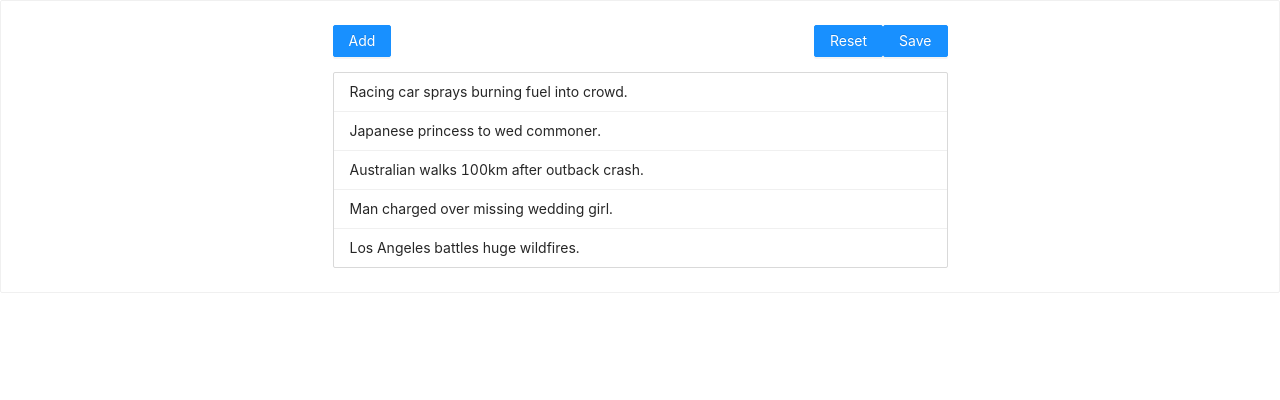
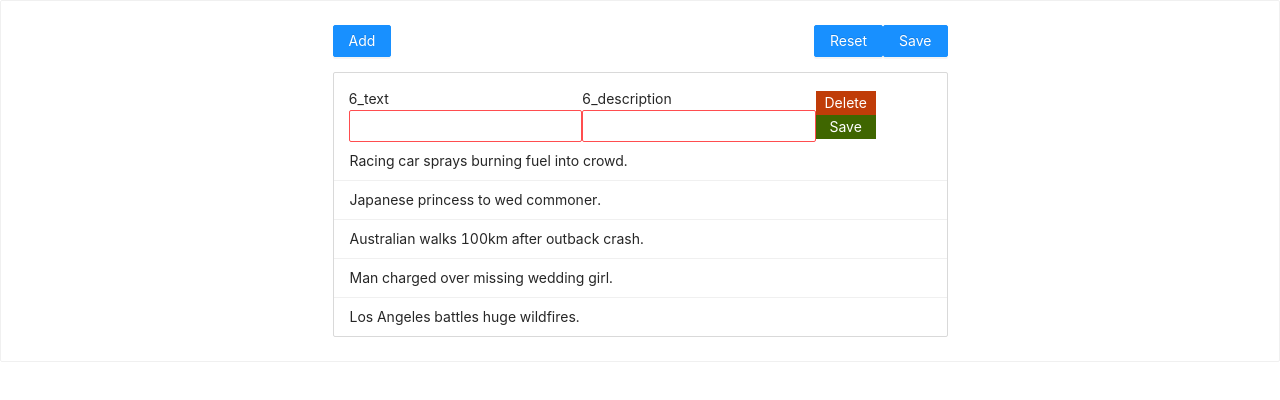
Before and after one commit to gorushkin/form_context, a React (Create React App) app: page / in a window 1280 px wide. Shown: the top 400 px of the page. Built offline with nearby package versions, Linux system fonts and the light colour scheme.

Commit message:
it works

```diff
--- a/src/App.js
+++ b/src/App.js
@@ -2,9 +2,9 @@ import './App.css';
 import { Divider, List, Typography, Card, Row, Col, Button, Form, Input } from 'antd';
 import { useStore } from './useStore';
 import { MInput } from './input';
-import { TestInput } from './testInput';
 import StoreProvider from './context';
 import { useEffect } from 'react';
+import { useForm } from './useForm';
 
 const dataSource = [
   { text: 'Racing car sprays burning fuel into crowd.' },
@@ -15,23 +15,29 @@ const dataSource = [
 ];
 
 const App = () => {
-  const { data, addRow, deleteRow, form, submitRow, resetForm } = useStore({
+  const { data, addRow, deleteRow } = useStore({
     dataSource,
     defaultPropertiesValues: { isClosed: false },
   });
 
+  const { form } = useForm();
+
   const handleAddClick = () => addRow();
 
-  const handleClickSave = (index) => {
-    submitRow(index);
+  const handleReset = (index) => {
+    form.resetForm();
   };
 
   const handleSubmitForm = (values) => {
     // console.log('value: ', values);
   };
 
+  const handleClickSave = (index) => {
+    console.log(index);
+  };
+
   useEffect(() => {
-    // addRow();
+    addRow();
   }, []);
 
   return (
@@ -42,7 +48,7 @@ const App = () => {
             Add
           </Button>
           <div>
-            <Button onClick={resetForm} type='primary'>
+            <Button onClick={handleReset} type='primary'>
               Reset
             </Button>
             <Button form='form' htmlType='submit' type='primary'>
@@ -53,7 +59,7 @@ const App = () => {
       </Row>
       <Row>
         <Col span={12} offset={6}>
-          <StoreProvider onFinish={handleSubmitForm} form={form}>
+          <StoreProvider form={form} onFinish={handleSubmitForm}>
             <List
               size='small'
               bordered
@@ -64,7 +70,7 @@ const App = () => {
                 return (
                   <Col className='input_wrapper'>
                     <MInput name='text' rowIndex={item.index} />
-                    {/* <TestInput name='text' rowIndex={item.index} /> */}
+                    <MInput name='description' rowIndex={item.index} />
                     <div>
                       <button
                         onClick={() => deleteRow(item.index)}
--- a/src/context.js
+++ b/src/context.js
@@ -1,15 +1,4 @@
-import {
-  createContext,
-  useCallback,
-  useContext,
-  useMemo,
-  useState,
-  useImperativeHandle,
-  forwardRef,
-  memo,
-  useRef,
-  useEffect,
-} from 'react';
+import { createContext, useContext, useMemo, useImperativeHandle, forwardRef, memo } from 'react';
 
 const StoreContext = createContext({});
 export const useStoreContext = () => useContext(StoreContext);
@@ -17,41 +6,32 @@ export const useStoreContext = () => useContext(StoreContext);
 const StoreProvider = forwardRef(({ children, form }, ref) => {
   useImperativeHandle(ref, () => ({
     handleSave: () => {
-      // fields.current.forEach((item) => {
-      //   refs.current[item].current.validateTrigger();
-      // });
+      console.log('handleSave');
     },
 
-    handleReset: () => {
-      // fields.current.forEach((item) => {
-      //   refs.current[item].current.onFormReset();
-      // });
-    },
+    handleReset: () => {},
 
     handleSetValue: (values) => {
-      form.fields.current.forEach((item) => {
-        console.log(values[item]);
-        console.log(item);
-        // refs.current[item].current.onSetValues(values[item]);
-      });
+      console.log('handleSetValue');
     },
     handleSubmitRow: (values, index) => {
-      console.log('index: ', index);
-      console.log('values: ', values);
+      console.log('handleSubmitRow');
     },
   }));
 
-  const contextValue = useMemo(() => ({ form }), [, form]);
+  const contextValue = useMemo(() => ({ form }), [form]);
 
   return <StoreContext.Provider value={contextValue}>{children}</StoreContext.Provider>;
 });
 
-const StoreWrapper = ({ children, form, onFinish }) => {
+const StoreWrapper = ({ children, onFinish, form }) => {
+
   const submitHandler = (e) => {
     e.preventDefault();
     const values = form.getValues();
-    form.finishForm();
-    onFinish(values);
+    console.log('values: ', values);
+    // form.finishForm();
+    // onFinish(values);
   };
 
   return (
--- a/src/input.js
+++ b/src/input.js
@@ -1,87 +1,35 @@
 import { Form, Input } from 'antd';
-import {
-  useEffect,
-  useState,
-  forwardRef,
-  useImperativeHandle,
-  createRef,
-  useRef,
-  memo,
-  useLayoutEffect,
-} from 'react';
+import { useEffect, useState, memo } from 'react';
 import { useStoreContext } from './context';
 
-export const InnerInput = forwardRef(({ handleChange, name }, ref) => {
+export const MInput = memo(({ name, rowIndex }) => {
+  const fieldName = `${rowIndex}_${name}`;
+
+  const { form } = useStoreContext();
   const [value, setValue] = useState('');
-
-  const isFieldTouched = useRef(false);
-
   const [isValid, setIsValid] = useState(true);
 
-  useImperativeHandle(ref, () => ({
-    validateTrigger: () => setIsValid(!!value),
-    onFormReset: () => {
-      setIsValid(true);
-      setValue('');
-      isFieldTouched.current = false;
-    },
-    onSetValues: (value) => {
-      console.log('name: ', name);
-      console.log('value: ', value);
-      setValue(value);
-      // console.log(value);
-      // console.log(name, ':', value);
-      // setValue(name)
-      // if (values[name]) {
-      //   console.log(name);
-      //   console.log(values);
-      // }
-      // setIsValid(true);
-      // isFieldTouched.current = false;
-      // if (values[name]) {
-      //   console.log(name);
-      //   console.log(values[name]);
-      //   setValue(values[name]);
-      // }
-    },
-  }));
+  useEffect(() => {
+    setIsValid(!!value);
+  }, [value]);
 
   useEffect(() => {
-    if (isFieldTouched.current) setIsValid(!!value);
-  }, [value]);
+    setValue(form.getValue(fieldName));
+  }, [form, fieldName]);
+
+  useEffect(() => {}, [value]);
 
   const onChange = ({ target: { value, name } }) => {
-    handleChange({ name, value });
-    isFieldTouched.current = true;
     setValue(value);
+    form.handleChange({ value, name });
   };
 
   return (
     <div>
-      <span>{name}</span>
+      <span>{fieldName}</span>
       <Form.Item validateStatus={isValid ? 'success' : 'error'} className='form_item'>
-        <Input name={name} onChange={onChange} value={value} />
+        <Input value={value} name={fieldName} onChange={onChange} />
       </Form.Item>
     </div>
   );
 });
-
-export const MInput = memo(({ name, rowIndex }) => {
-  const ref = createRef();
-
-  const { form } = useStoreContext();
-  const fieldName = `${rowIndex}_${name}`;
-
-  form.setRef(fieldName, ref);
-  form.addField(fieldName);
-
-  // useEffect(() => {
-  //   if (form) {
-
-  //     return () => form.removeField(fieldName);
-  //   }
-  // }, [form, fieldName]);
-
-
-  return <InnerInput name={fieldName} handleChange={form.handleChange} ref={ref} />;
-});
--- /dev/null
+++ b/src/useForm.js
@@ -0,0 +1,53 @@
+import { useEffect, useState, useCallback, useRef } from 'react';
+
+export const useForm = () => {
+  const formRef = useRef();
+  const values = useRef({});
+
+  const finishForm = useCallback(() => {
+    formRef.current.handleSave();
+  }, []);
+
+  const resetForm = useCallback(() => {
+    formRef.current.handleReset();
+  }, []);
+
+  const submitRow = useCallback((index) => {
+    formRef.current.handleSubmitRow(values.current, index);
+  }, []);
+
+  const setValues = useCallback(() => {
+    formRef.current.handleSetValue(values.current);
+  }, []);
+
+  const handleChange = useCallback(
+    ({ value, name }) => {
+      values.current = { ...values.current, [name]: value };
+    },
+    [values]
+  );
+
+  const getValue = useCallback(
+    (name) => {
+      if (values.current[name]) return values.current[name];
+      values.current = { ...values.current, [name]: undefined };
+    },
+    [values]
+  );
+
+  const getValues = useCallback(() => values.current, [values]);
+
+  return {
+    form: {
+      formRef,
+      values,
+      finishForm,
+      resetForm,
+      submitRow,
+      setValues,
+      handleChange,
+      getValues,
+      getValue,
+    },
+  };
+};
--- a/src/useStore.js
+++ b/src/useStore.js
@@ -1,47 +1,14 @@
-import { useEffect, useState, useCallback, useRef } from 'react';
+import { useEffect, useState, useCallback } from 'react';
 import { uniqueId } from 'lodash';
 
 export const useStore = ({ dataSource, numberFields = [], defaultPropertiesValues = {} }) => {
   const [data, setData] = useState([]);
-  // const [fields, setFields] = useState([]);
-
-  const formRef = useRef();
-
-  const values = useRef({});
-
-  const refs = useRef();
-
-  const fields = useRef([]);
-
-  const setRef = useCallback(
-    (name, ref) => {
-      refs.current = { ...refs.current, [name]: ref };
-    },
-    [refs]
-  );
-
-  const addField = useCallback(
-    (name) => {
-      if (fields.current.includes(name)) return;
-      fields.current = [name, ...fields.current];
-    },
-    [fields]
-  );
-
-  const removeField = useCallback(
-    (name) => {
-      fields.current = fields.current.filter((item) => item !== name);
-    },
-    [fields]
-  );
 
   const addRow = useCallback(() => {
     setData((state) => [
       { isEditable: true, index: uniqueId(), ...defaultPropertiesValues },
       ...state,
     ]);
-
-    formRef.current.handleSetValue(values.current);
   }, [defaultPropertiesValues]);
 
   const resetData = useCallback(() => setData([]), []);
@@ -53,38 +20,6 @@ export const useStore = ({ dataSource, numberFields = [], defaultPropertiesValue
   const updateRow = useCallback((index, props) => {
     setData((state) => state.map((item) => (item.index === index ? { ...item, ...props } : item)));
   }, []);
-
-  const handleChange = useCallback(
-    ({ value, name }) => {
-      values.current = { ...values.current, [name]: value };
-    },
-    [values]
-  );
-
-  const getValues = useCallback(() => {
-    return values.current;
-  }, [values]);
-
-  const finishRow = useCallback((row) => {
-    console.log('row: ', row);
-    console.log('finish');
-  }, []);
-
-  const finishForm = useCallback(() => {
-    formRef.current.handleSave();
-  }, []);
-
-  const resetForm = useCallback(() => {
-    formRef.current.handleReset();
-  }, []);
-
-  const submitRow = useCallback((index) => {
-    formRef.current.handleSubmitRow(values.current, index);
-  }, []);
-
-  const setValues = useCallback(() => {
-    formRef.current.handleSetValue(values.current);
-  });
 
   useEffect(() => {
     if (!dataSource) return;
@@ -101,30 +36,8 @@ export const useStore = ({ dataSource, numberFields = [], defaultPropertiesValue
   return {
     data,
     addRow,
-    handleChange,
     resetData,
     deleteRow,
     updateRow,
-    submitRow,
-    finishRow,
-    finishForm,
-    resetForm,
-    form: {
-      data,
-      addRow,
-      handleChange,
-      resetData,
-      deleteRow,
-      updateRow,
-      formRef,
-      getValues,
-      finishForm,
-      finishRow,
-      fields,
-      addField,
-      removeField,
-      refs,
-      setRef,
-    },
   };
 };
```
